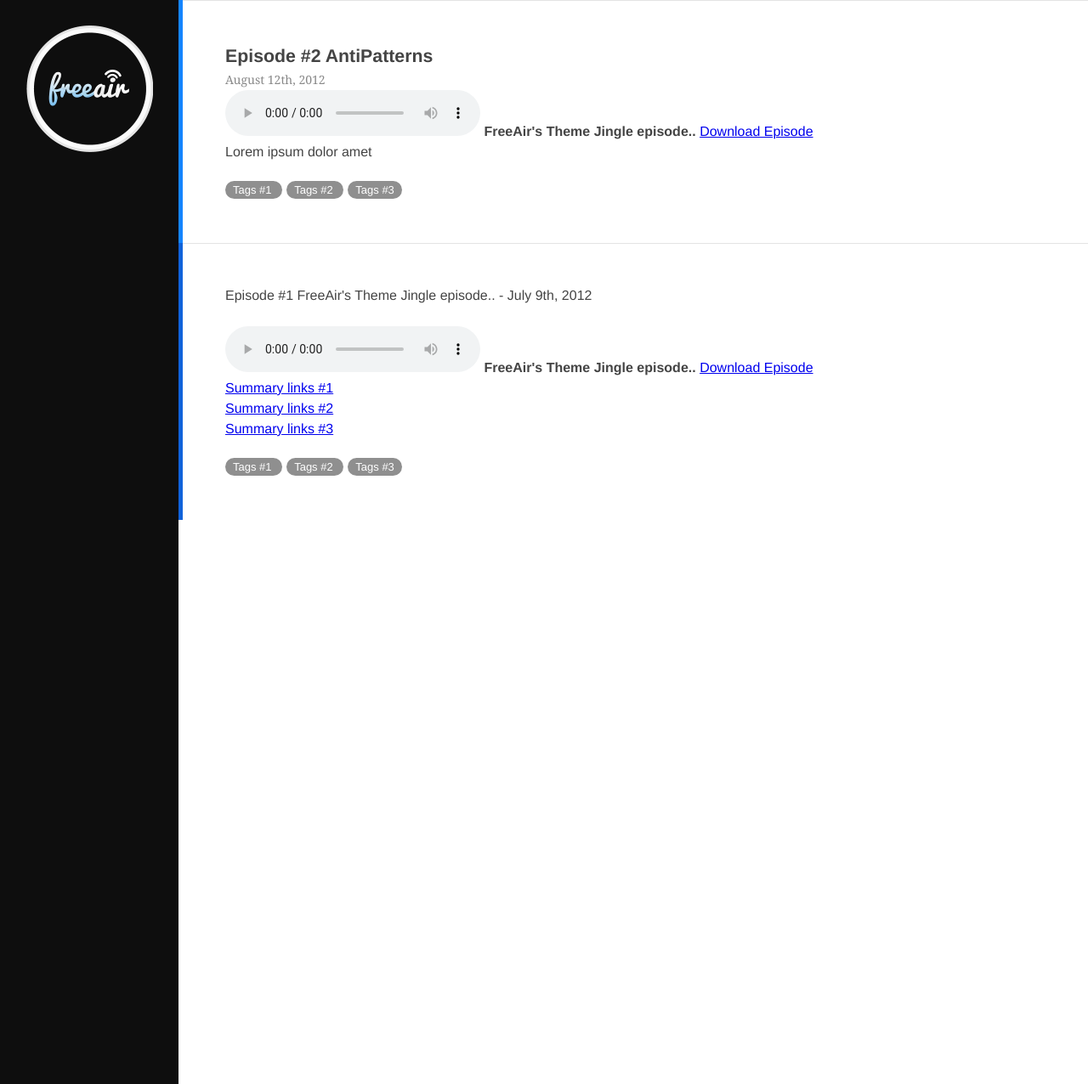
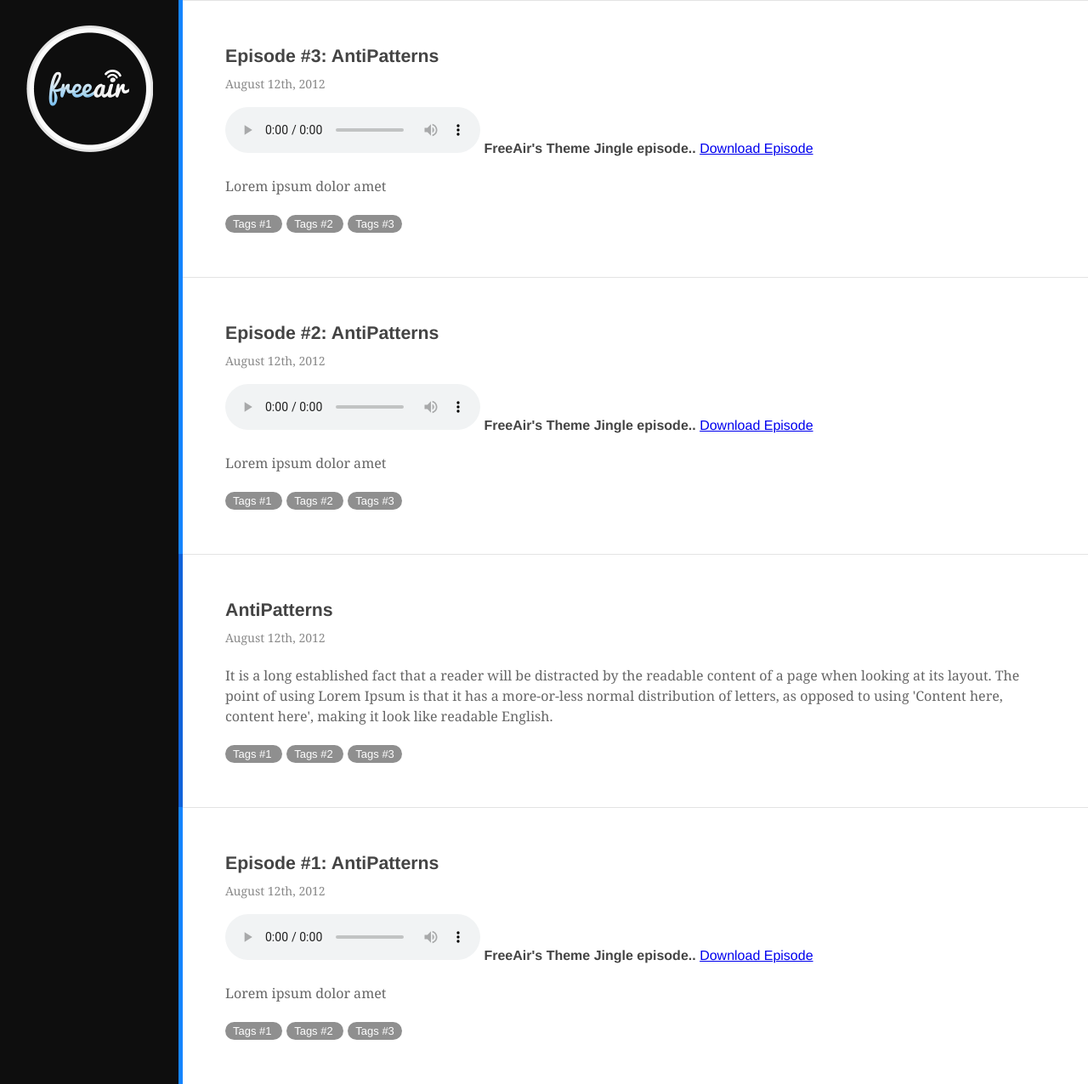
Before and after one commit to FreeAir/freeair.github.com, a Jekyll site: the page built from index.html, in a window 1280 px wide and 1276 px high. Shown: the whole window at 85% size. Built offline with Jekyll 4.4.1, drawn with Linux system fonts in a browser that asks for light colours; Markdown is read by kramdown in place of the engine named in the settings.

Commit message:
layout: tweaked whitespace.

```diff
--- a/_layouts/site.html
+++ b/_layouts/site.html
@@ -31,7 +31,24 @@
  </div>
  <div class="content">
    <article class="podcast">
-     <div class="title"> Episode #2 AntiPatterns </div>
+     <div class="title"> Episode #3: AntiPatterns </div>
+     <div class="date">August 12th, 2012 </div>
+     <div id="mp3_audio">
+       <audio id="player" name="player" src="/audio/theme_jingle/freeair.mp3" controls="controls">
+       </audio> <span>FreeAir's Theme Jingle episode.. </span>
+       <a href="#" > Download Episode </a>
+     </div>
+     <div id="summary">
+       <p>Lorem ipsum dolor amet </p>
+     </div>
+     <div id="tags">
+       <a href="#" >Tags #1 </a>
+       <a href="#" >Tags #2 </a>
+       <a href="#" >Tags #3 </a>
+     </div>
+   </article>
+   <article class="podcast">
+     <div class="title"> Episode #2: AntiPatterns </div>
      <div class="date">August 12th, 2012 </div>
      <div id="mp3_audio">
        <audio id="player" name="player" src="/audio/theme_jingle/freeair.mp3" controls="controls">
@@ -48,16 +65,31 @@
      </div>
    </article>
    <article class="news">
-     <div class="title_field"> Episode #1 FreeAir's Theme Jingle episode.. - July 9th, 2012 </div> <br/>
+     <div class="title">AntiPatterns </div>
+     <div class="date">August 12th, 2012 </div>
+     <div id="summary">
+       <p>It is a long established fact that a reader will be distracted by the
+       readable content of a page when looking at its layout. The point of using
+       Lorem Ipsum is that it has a more-or-less normal distribution of letters,
+       as opposed to using 'Content here, content here', making it look like
+       readable English.</p>
+     </div>
+     <div id="tags">
+       <a href="#" >Tags #1 </a>
+       <a href="#" >Tags #2 </a>
+       <a href="#" >Tags #3 </a>
+     </div>
+   </article>
+   <article class="podcast">
+     <div class="title"> Episode #1: AntiPatterns </div>
+     <div class="date">August 12th, 2012 </div>
      <div id="mp3_audio">
        <audio id="player" name="player" src="/audio/theme_jingle/freeair.mp3" controls="controls">
        </audio> <span>FreeAir's Theme Jingle episode.. </span>
        <a href="#" > Download Episode </a>
      </div>
-     <div id="summary_links">
-       <a href="#" >Summary links #1 </a>
-       <a href="#" >Summary links #2 </a>
-       <a href="#" >Summary links #3 </a>
+     <div id="summary">
+       <p>Lorem ipsum dolor amet </p>
      </div>
      <div id="tags">
        <a href="#" >Tags #1 </a>
--- a/stylesheets/screen.css
+++ b/stylesheets/screen.css
@@ -18,6 +18,9 @@ div#sidebar {
   background: #0E0E0E;
   height:100%;
   float:left;
+  display: block;
+  width: 210px;
+  position: fixed;
 }
 
 #logo {
@@ -51,18 +54,24 @@ article.podcast {
   border-left: 5px solid #1585FF;
 }
 
+article p {
+  margin-bottom: 10px;
+}
+
 .title {
   font-size: 1.333em;
   font-weight: bold;
   text-decoration: none;
   line-height: 32px;
   margin-right: 0.75em;
+  margin-bottom: 5px;
 }
 
 .date {
   font-family: Georgia, serif;
   font-size: 14px;
   color: #888;
+  margin-bottom: 15px;
 }
 
 #mp3_audio {
@@ -73,8 +82,10 @@ article.podcast {
   font-weight: bold;
 }
 
-#summary_links a {
-  display:block;
+#summary {
+  font-family: Georgia, serif;
+  color: #666;
+  margin: 20px auto;
 }
 
 #tags {
```
Lines whose indentation alone changed are shown as unchanged.
